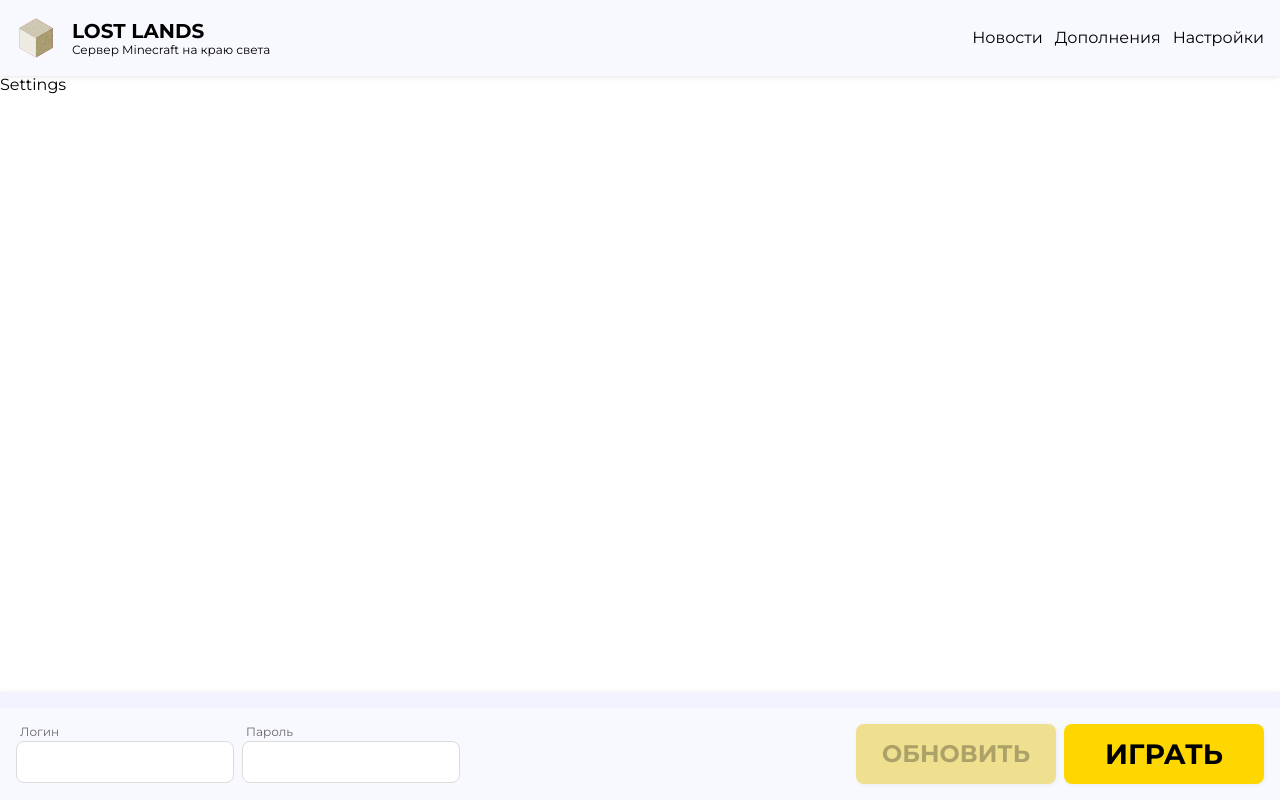
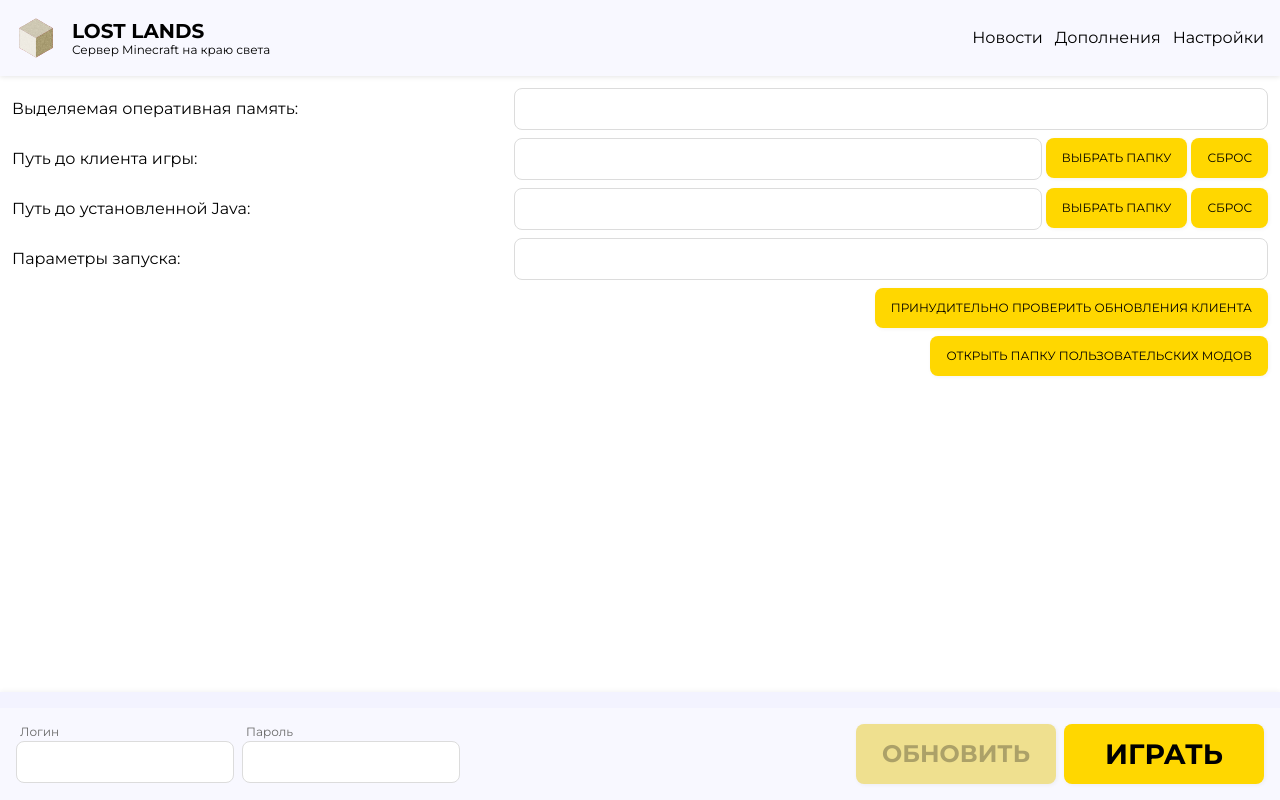
Before and after one commit to RusFeniks/ll-launcher, a Next.js app: page /settings in a window 1280 px wide. Built offline with nearby package versions, Linux system fonts and the light colour scheme.

Commit message:
Сверстал страницу настроек

```diff
--- /dev/null
+++ b/src/app/settings/page.styles.module.scss
@@ -0,0 +1,59 @@
+@import '@/shared/scss/input';
+
+.settings {
+    padding: 12px;
+
+    &__form {
+        display: flex;
+        flex-direction: column;
+        gap: 8px;
+    }
+
+    &__row {
+        display: flex;
+        width: 100%;
+        justify-content: space-between;
+        align-items: center;
+    }
+
+    &__input-group {
+        width: 60%;
+        display: flex;
+        gap: 4px;
+        justify-content: flex-end;
+    }
+
+    &__input {
+        @extend .input;
+        flex: 1;
+    }
+
+    &__button {
+        text-transform: uppercase;
+        background: gold;
+        border: none;
+        border-radius: 8px;
+        box-shadow: 1px 1px 4px rgba(black, .05);
+        font-size: 12px;
+        display: flex;
+        justify-content: center;
+        align-items: center;
+        cursor: pointer;
+        transition: background-color .25s;
+        padding: 0 16px;
+        height: 40px;
+
+        &:hover {
+            background-color: lighten(gold, 15%);
+        }
+
+        &:active {
+            background-color: darken(gold, 15%);
+        }
+
+        &:disabled {
+            cursor: default;
+            background-color: desaturate(lighten(gold, 25%), 25%);
+        }
+    }
+}
--- a/src/app/settings/page.tsx
+++ b/src/app/settings/page.tsx
@@ -1,4 +1,59 @@
+import styles from "./page.styles.module.scss";
 
 export default function Settings() {
-  return <>Settings</>
+  return (
+    <div className={styles["settings"]}>
+      <div className={styles["settings__form"]}>
+        <div className={styles["settings__row"]}>
+          <label>Выделяемая оперативная память:</label>
+          <div className={styles["settings__input-group"]}>
+            <input type="number" className={styles["settings__input"]} />
+          </div>
+        </div>
+
+        <div className={styles["settings__row"]}>
+          <label>Путь до клиента игры:</label>
+          <div className={styles["settings__input-group"]}>
+            <input type="text" className={styles["settings__input"]} readOnly/>
+            <button className={styles["settings__button"]}>
+              Выбрать папку
+            </button>
+            <button className={styles["settings__button"]}>Сброс</button>
+          </div>
+        </div>
+
+        <div className={styles["settings__row"]}>
+          <label>Путь до установленной Java:</label>
+          <div className={styles["settings__input-group"]}>
+            <input type="text" className={styles["settings__input"]} readOnly/>
+            <button className={styles["settings__button"]}>
+              Выбрать папку
+            </button>
+            <button className={styles["settings__button"]}>Сброс</button>
+          </div>
+        </div>
+
+        <div className={styles["settings__row"]}>
+          <label>Параметры запуска:</label>
+          <div className={styles["settings__input-group"]}>
+            <input type="text" className={styles["settings__input"]} />
+          </div>
+        </div>
+
+        <div className={styles["settings__row"]}>
+          <label></label>
+          <div className={styles["settings__input-group"]}>
+            <button className={styles["settings__button"]}>Принудительно проверить обновления клиента</button>
+          </div>
+        </div>
+
+        <div className={styles["settings__row"]}>
+          <label></label>
+          <div className={styles["settings__input-group"]}>
+            <button className={styles["settings__button"]}>Открыть папку пользовательских модов</button>
+          </div>
+        </div>
+      </div>
+    </div>
+  );
 }
```
